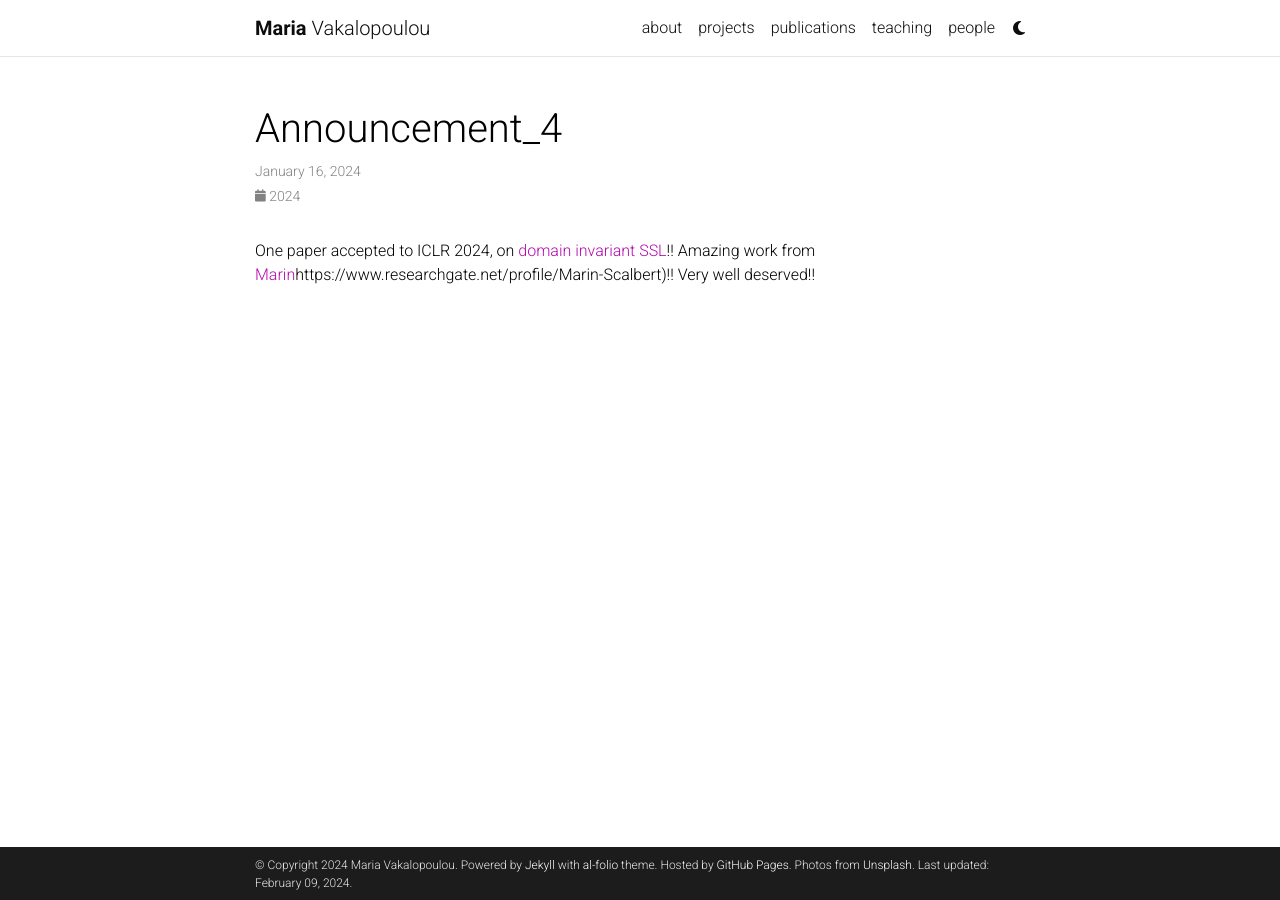
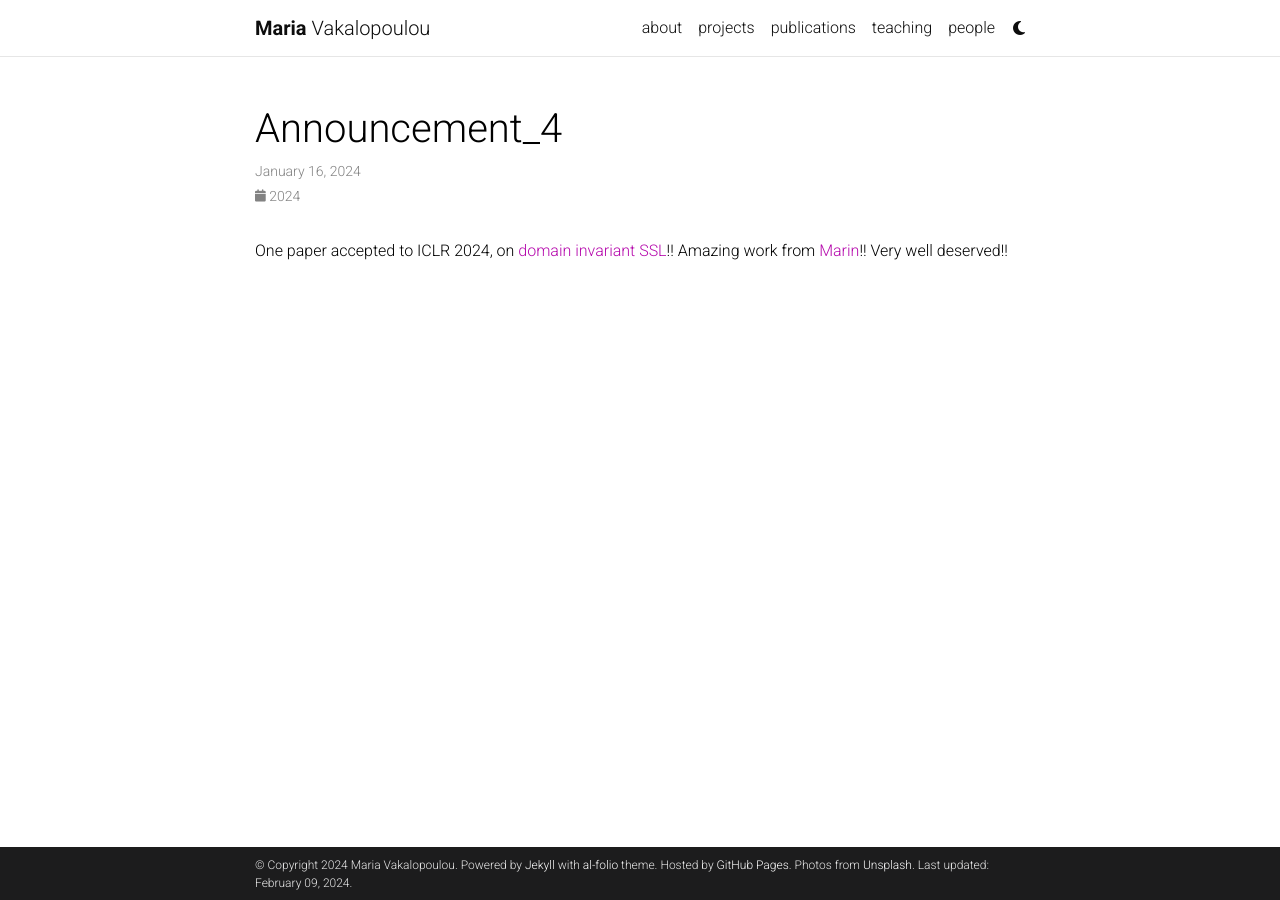
Before and after one commit to mariavak/mariavak.github.io, a Jekyll site: the page built from _news/announcement_4.md, in a window 1280 px wide. Built offline with Jekyll 4.4.1, drawn with Linux system fonts in a browser that asks for light colours; full-size pictures stand in for the smaller copies a plugin makes; comment, search, counter and statistics services are not loaded; a style sheet for code colours, icons or effects is not loaded; some of the changed lines change nothing that is shown.

Commit message:
Update announcement_4.md

```diff
--- a/_news/announcement_4.md
+++ b/_news/announcement_4.md
@@ -5,4 +5,4 @@
 related_posts: false
 ---
 
-One paper accepted to ICLR 2024, on [domain invariant SSL](https://arxiv.org/pdf/2303.06088.pdf)!! Amazing work from [Marin](https://www.researchgate.net/profile/Marin-Scalbert)https://www.researchgate.net/profile/Marin-Scalbert)!! Very well deserved!!
+One paper accepted to ICLR 2024, on [domain invariant SSL](https://arxiv.org/pdf/2303.06088.pdf)!! Amazing work from [Marin](https://www.researchgate.net/profile/Marin-Scalbert)!! Very well deserved!!
```
